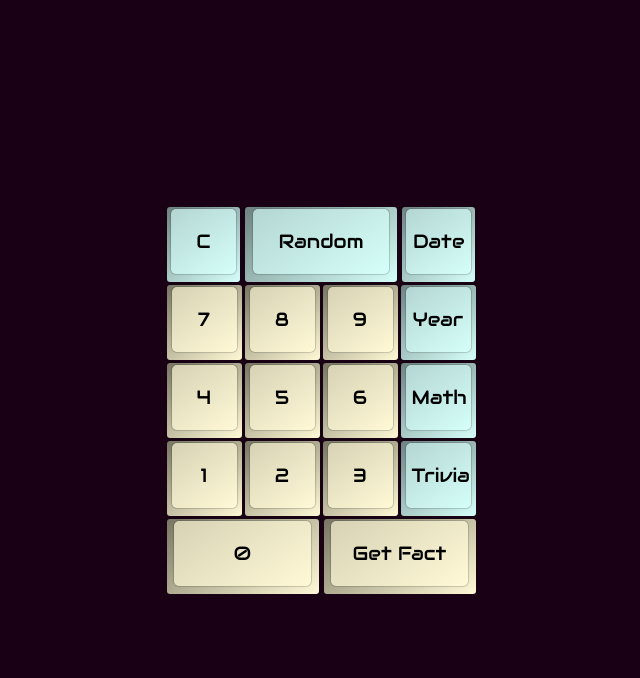
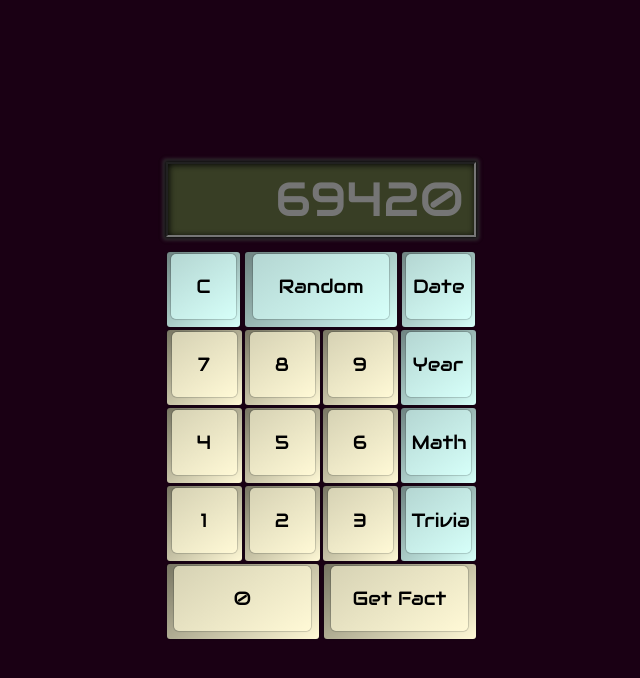
Before and after one commit to nodzperez/mult-123-a1, a plain HTML site: page index.html in a window 1280 px wide. Shown: the whole page, without its empty margins (319-959 px from the left). Drawn offline with Linux system fonts and the light colour scheme.

Commit message:
Added a screen for the calculator.

```diff
--- a/index.html
+++ b/index.html
@@ -8,6 +8,10 @@
 </head>
 <body>
   <main class="container">
+    <!-- calculator screen -->
+    <input class="display" readonly type="text" dir="rtl" maxlength="8" placeholder="69420" />
+
+    <!-- calculator buttons -->
     <div class="button-grid">
 
       <!-- top row buttons -->
--- a/style.css
+++ b/style.css
@@ -1,6 +1,7 @@
 /* font for a retro calculator feel */
 @import url(https://fonts.googleapis.com/css?family=Audiowide);
 
+/* global styling*/
 * {
   box-sizing: border-box;
 }
@@ -12,15 +13,40 @@ body {
 
 .container {
   display: flex;
+  flex-direction: column;
   width: 100vw;
   height: 100vh;
   justify-content: center;
   align-items: center;
   background: #1a0014;
+  gap: 15px;
 }
 
+/* screen styling */
+.display {
+  /* layout */
+  overflow: hidden;
+  padding: 5px;
+  height: 75px;
+  width: 310px;
+
+  /* style */
+  background: rgba(56, 62, 37, 1);
+  box-shadow: inset 1px 1px 6px 0px #050505, 0px 0px 4px 2px #000,
+    0px 0px 4px 2px #777;
+
+  /* typography */
+  color: black;
+  font-size: 3rem;
+  font-family: "Audiowide", cursive;
+  text-align: right;
+  padding-right: 10px;
+}
+
+/* button styling */
 .button-grid {
-  display: grid;
+  display: flex;
+  flex-direction: column;
 }
 
 .top-row {
@@ -49,7 +75,6 @@ body {
   justify-content: center;
   width: 75px;
   height: 75px;
-
   padding-top: 2px;
 
   /* style */
```
